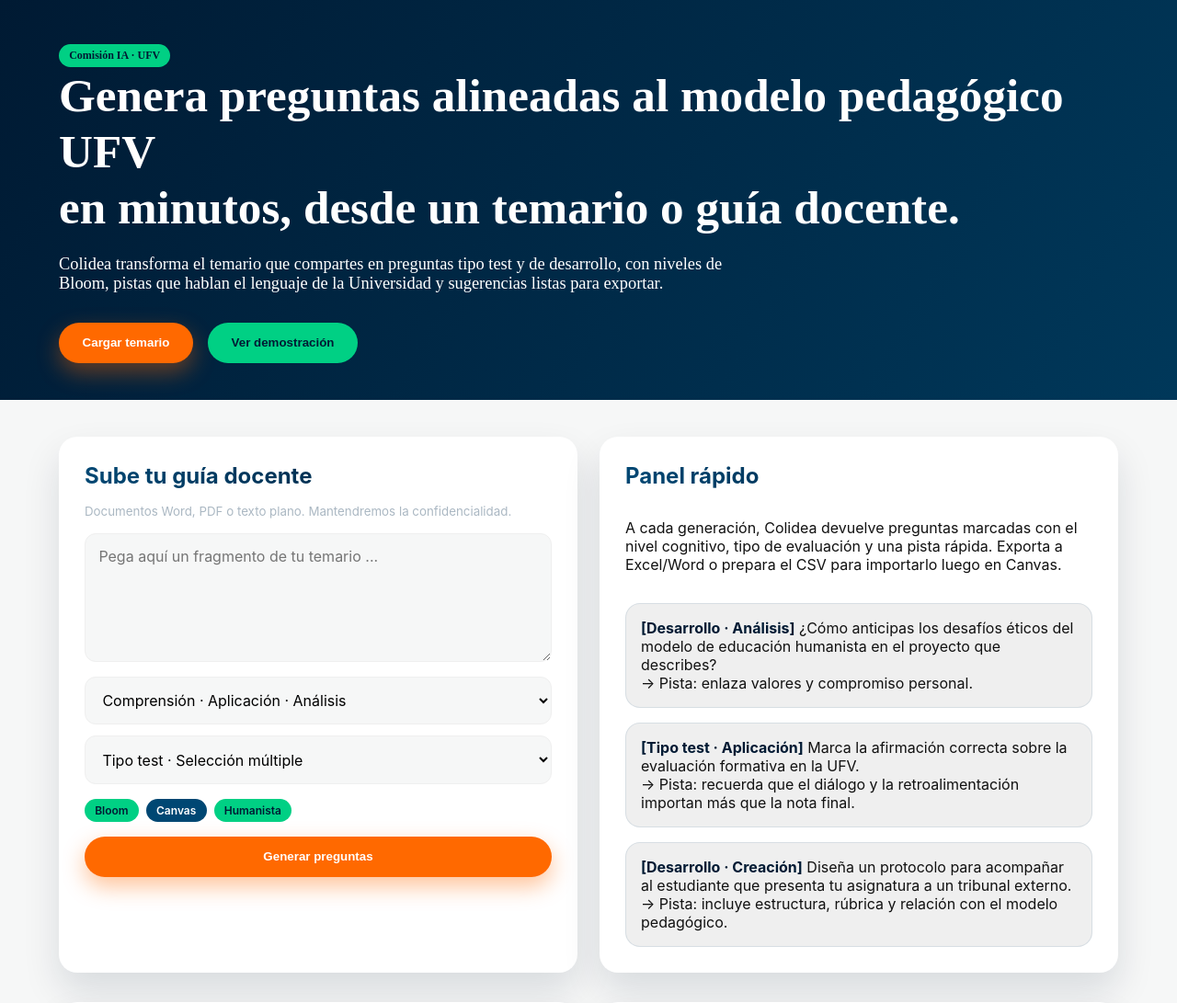
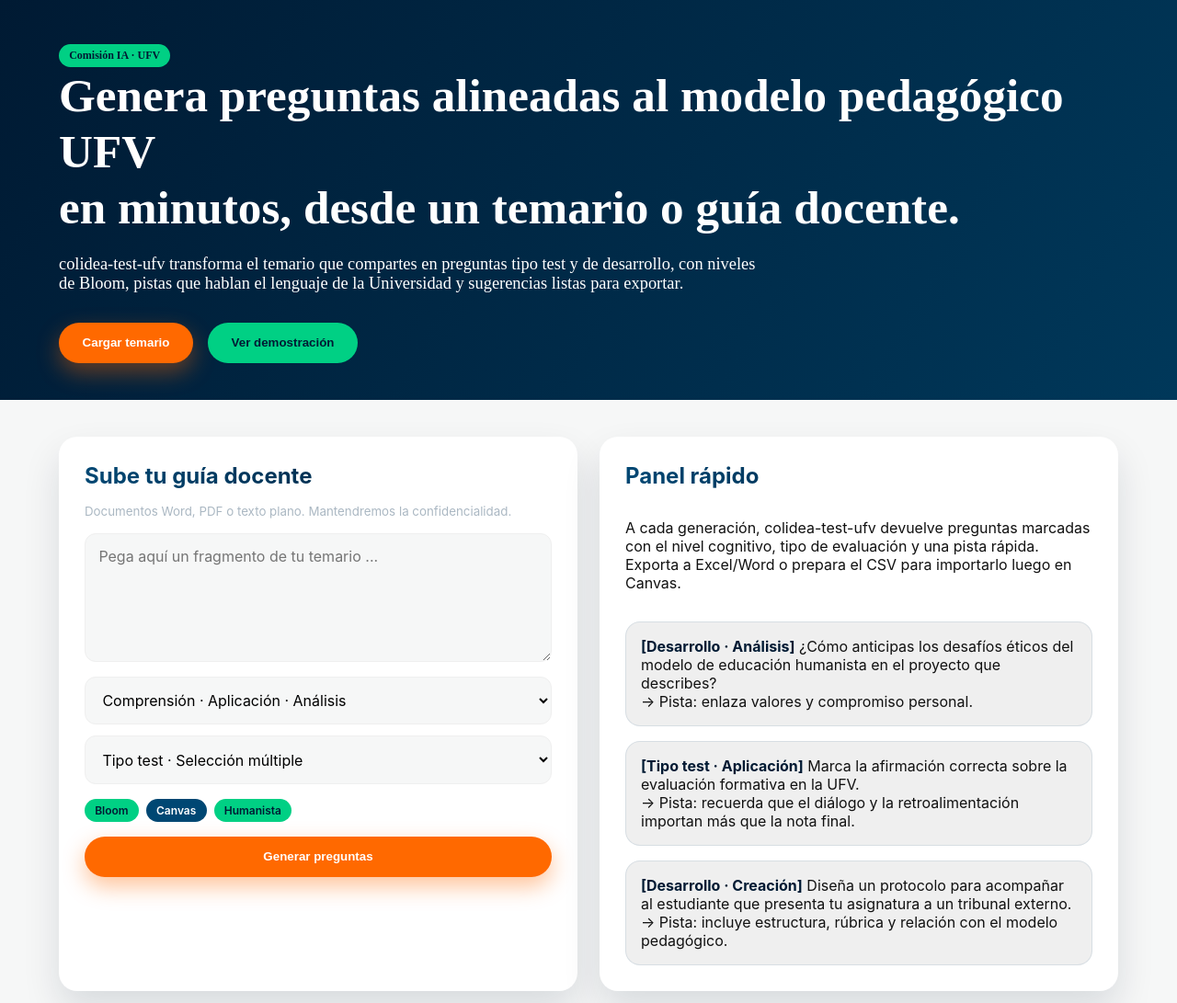
Before and after one commit to straviesoufv/colidea-test-ufv, a FastAPI app: page / in a window 1280 px wide. Shown: the top 1091 px of the page at 92% size. Run offline with FastAPI, Linux system fonts and the light colour scheme.

Commit message:
chore: rename project to colidea-test-ufv

```diff
--- a/src/colidea_app/main.py
+++ b/src/colidea_app/main.py
@@ -17,7 +17,7 @@ try:
 except ImportError:  # pragma: no cover
     openai = None
 
-app = FastAPI(title="Colidea – Generador de preguntas de evaluación")
+app = FastAPI(title="colidea-test-ufv – Generador de preguntas de evaluación")
 
 BASE_DIR = os.path.dirname(__file__)
 STATIC_DIR = os.path.join(BASE_DIR, "static")
--- a/src/colidea_app/templates/admin.html
+++ b/src/colidea_app/templates/admin.html
@@ -3,16 +3,16 @@
   <head>
     <meta charset="utf-8" />
     <meta name="viewport" content="width=device-width, initial-scale=1" />
-    <title>Colidea · Administración</title>
+    <title>colidea-test-ufv · Administración</title>
     <link rel="stylesheet" href="/static/css/main.css" />
   </head>
   <body>
     <header>
-      <div class="tag-ufv tag-secondary">Admin · Colidea</div>
+      <div class="tag-ufv tag-secondary">Admin · colidea-test-ufv</div>
       <h1>Configura los modelos y prompts sin tocar el código</h1>
       <p>
         Esta página guarda la combinación de proveedor, modelo y plantilla del prompt. Cada vez que se genera una
-        petición, Colidea usa esta configuración en lugar de hardcodearlo.
+        petición, colidea-test-ufv usa esta configuración en lugar de hardcodearlo.
       </p>
       <div class="hero-actions">
         <a class="btn-secondary" href="/">Volver a la landing</a>
--- a/src/colidea_app/templates/index.html
+++ b/src/colidea_app/templates/index.html
@@ -3,7 +3,7 @@
   <head>
     <meta charset="utf-8" />
     <meta name="viewport" content="width=device-width, initial-scale=1" />
-    <title>Colidea · Generador de preguntas · UFV</title>
+    <title>colidea-test-ufv · Generador de preguntas · UFV</title>
     <link rel="stylesheet" href="/static/css/main.css" />
   </head>
   <body>
@@ -14,7 +14,7 @@
         <br />en minutos, desde un temario o guía docente.
       </h1>
       <p>
-        Colidea transforma el temario que compartes en preguntas tipo test y de desarrollo, con niveles de
+        colidea-test-ufv transforma el temario que compartes en preguntas tipo test y de desarrollo, con niveles de
         Bloom, pistas que hablan el lenguaje de la Universidad y sugerencias listas para exportar.
       </p>
       <div class="hero-actions">
@@ -50,7 +50,7 @@
         <article class="panel-card">
           <h2>Panel rápido</h2>
           <p>
-            A cada generación, Colidea devuelve preguntas marcadas con el nivel cognitivo, tipo de evaluación y una
+            A cada generación, colidea-test-ufv devuelve preguntas marcadas con el nivel cognitivo, tipo de evaluación y una
             pista rápida. Exporta a Excel/Word o prepara el CSV para importarlo luego en Canvas.
           </p>
           <ul class="sample-questions">
```
Also changed, not shown: docs/ufv_visual_identity.md (+1 -1 lines), README.md.
